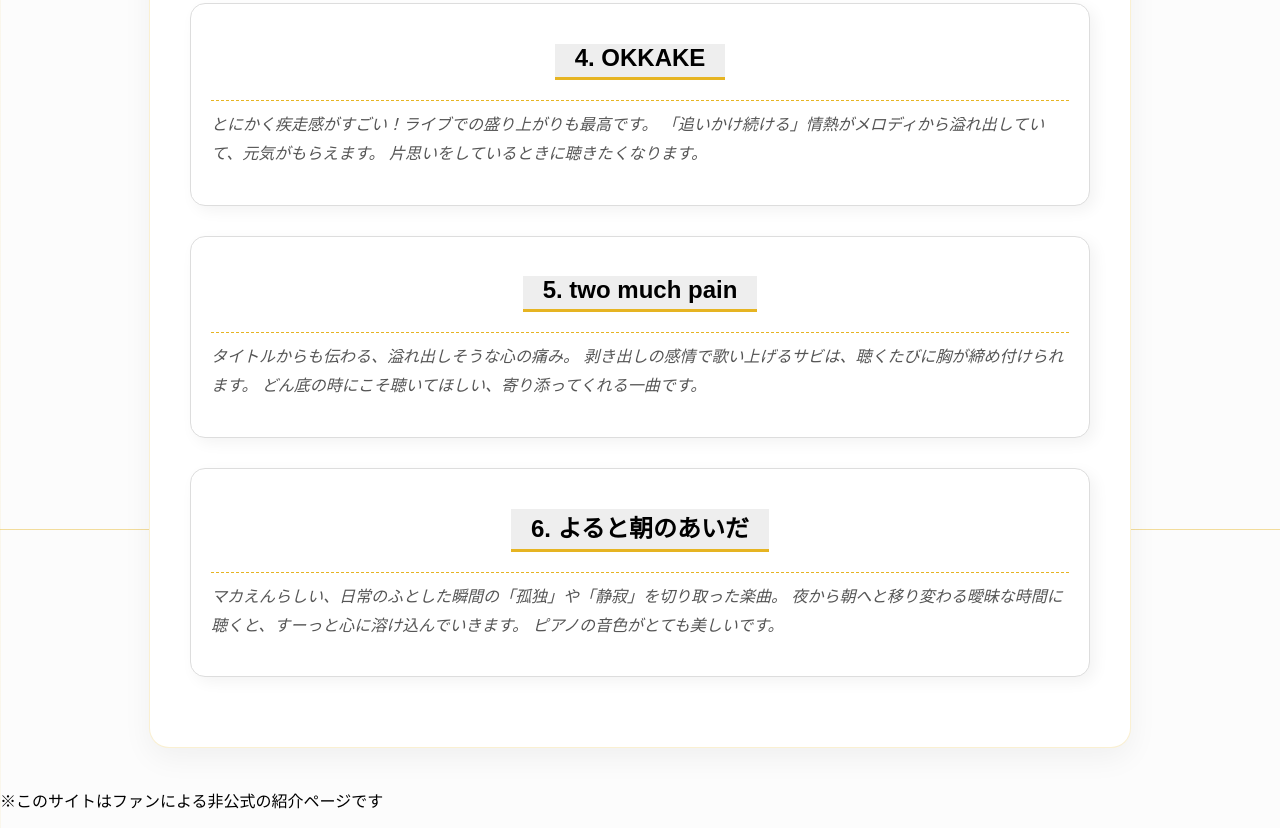
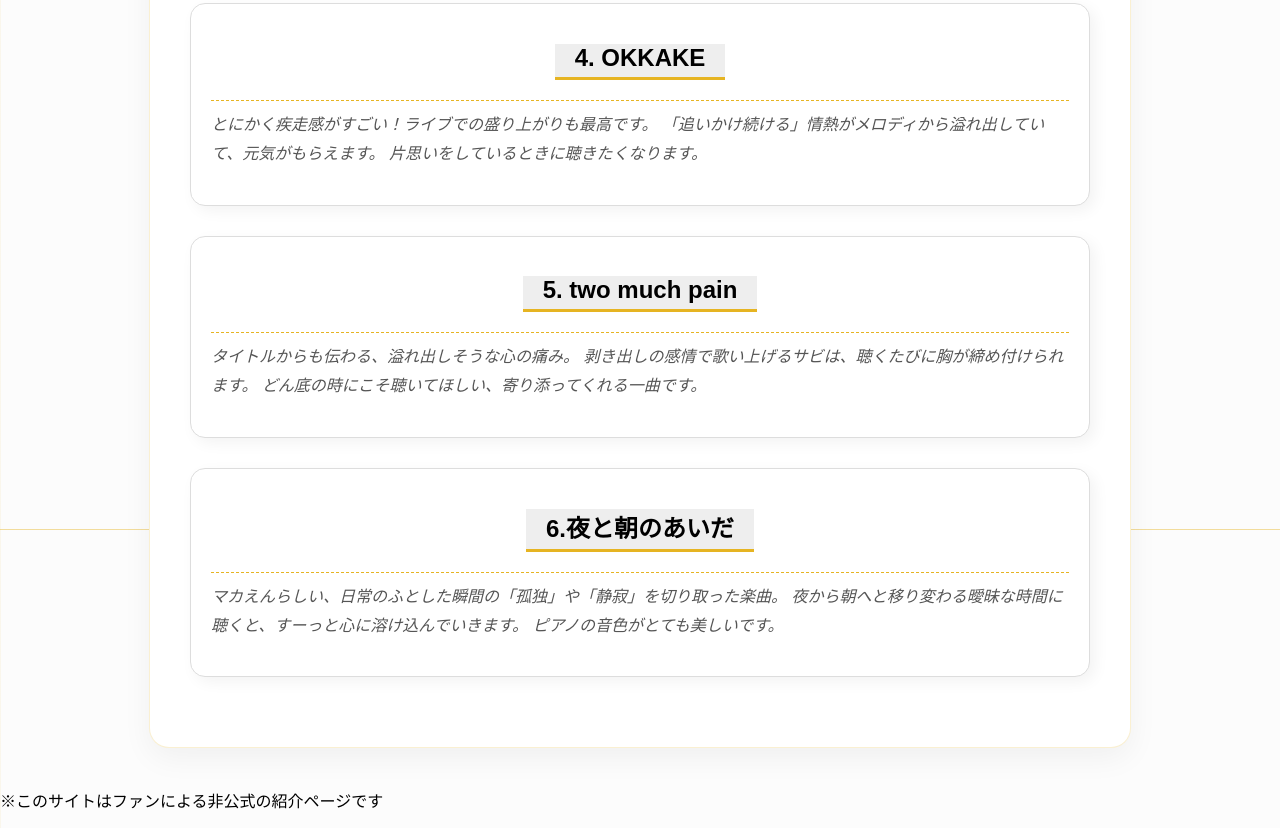
Before and after one commit to okayama-png/-, a plain HTML site: page recommend.html in a window 1280 px wide. Shown: the part 1071-1899 px from the top of the page. Drawn offline with Linux system fonts and the light colour scheme.

Commit message:
Add files via upload

```diff
--- a/recommend.html
+++ b/recommend.html
@@ -66,7 +66,7 @@
             </section>
 
         <section class="recommend-item">
-            <h2>6. よると朝のあいだ</h2>
+            <h2>6.夜と朝のあいだ</h2>
             <p class="comment">
                 マカえんらしい、日常のふとした瞬間の「孤独」や「静寂」を切り取った楽曲。
                 夜から朝へと移り変わる曖昧な時間に聴くと、すーっと心に溶け込んでいきます。
```
